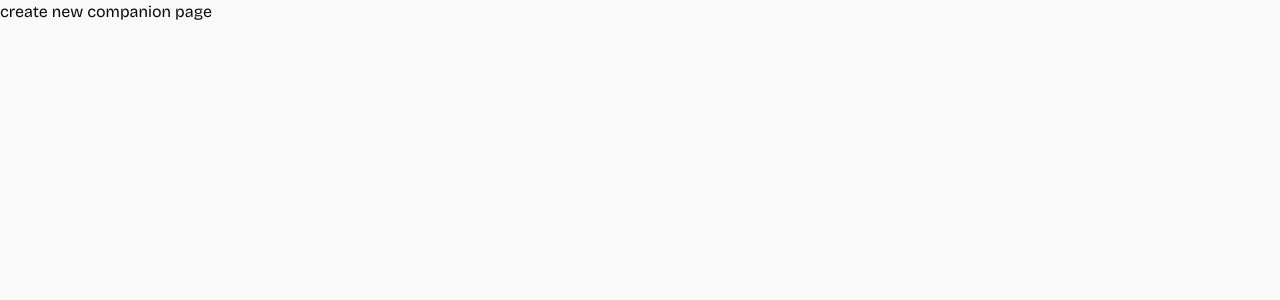
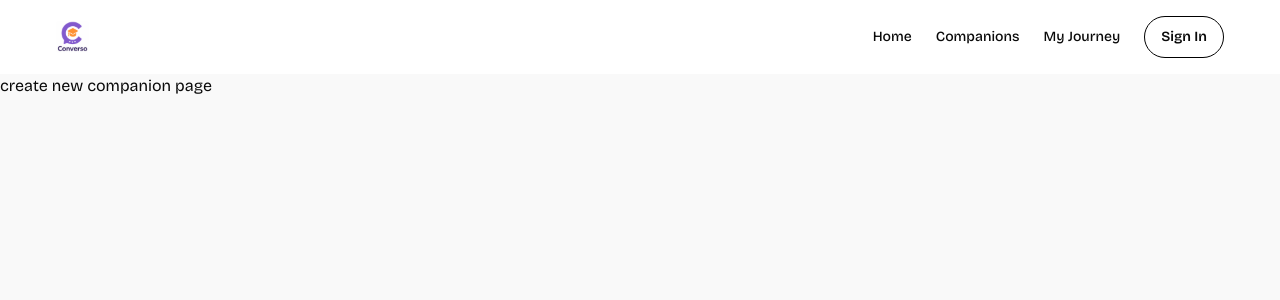
Before and after one commit to alihaider22/convoro, a Next.js app: page /companions/new in a window 1280 px wide. Shown: the top 300 px of the page. Built offline with nearby package versions, Linux system fonts and the light colour scheme.

Commit message:
Add Navbar component and integrate it into the main layout

```diff
--- a/app/layout.tsx
+++ b/app/layout.tsx
@@ -1,6 +1,7 @@
 import type { Metadata } from "next";
 import { Geist, Geist_Mono } from "next/font/google";
 import "./globals.css";
+import Navbar from "@/components/Navbar";
 
 const geistSans = Geist({
   variable: "--font-geist-sans",
@@ -27,6 +28,7 @@ export default function RootLayout({
       <body
         className={`${geistSans.variable} ${geistMono.variable} antialiased`}
       >
+        <Navbar />
         {children}
       </body>
     </html>
--- /dev/null
+++ b/components/Navbar.tsx
@@ -0,0 +1,51 @@
+"use client";
+import Link from "next/link";
+import Image from "next/image";
+import { usePathname } from "next/navigation";
+
+const defaultLinkClass =
+  "text-sm font-medium text-foreground transition-colors";
+
+const navigationItems = [
+  { href: "/", label: "Home", className: defaultLinkClass },
+  { href: "/companions", label: "Companions", className: defaultLinkClass },
+  { href: "/my-journey", label: "My Journey", className: defaultLinkClass },
+  { href: "/sign-in", label: "Sign In", className: "btn-signin" },
+];
+
+export default function Navbar() {
+  const pathname = usePathname();
+
+  return (
+    <nav className="navbar">
+      {/* Logo on the left */}
+      <Link href="/" className="flex items-center">
+        <Image
+          src="/images/logo.svg"
+          alt="Converso Logo"
+          width={120}
+          height={40}
+          className="h-8 w-auto"
+        />
+      </Link>
+
+      {/* Navigation links on the right */}
+      <div className="flex items-center gap-6">
+        {navigationItems.map((item) => {
+          const isActive = pathname === item.href;
+          const activeClass = isActive ? "font-semibold" : "";
+          const finalClassName =
+            item.className === "btn-signin"
+              ? item.className
+              : `${item.className} ${activeClass}`;
+
+          return (
+            <Link key={item.href} href={item.href} className={finalClassName}>
+              {item.label}
+            </Link>
+          );
+        })}
+      </div>
+    </nav>
+  );
+}
```
